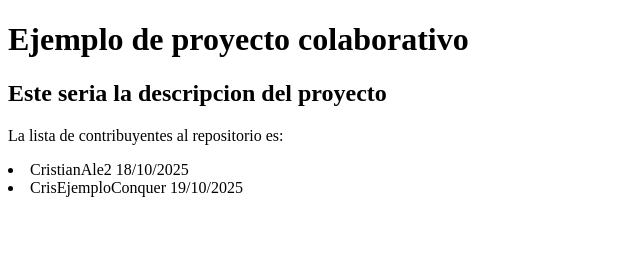
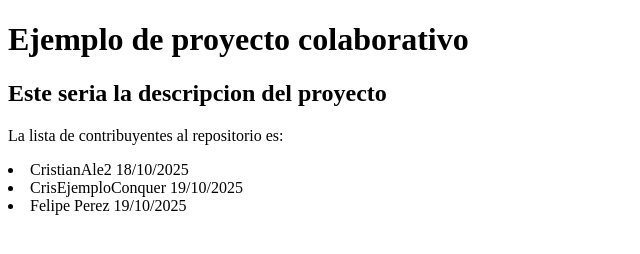
Before and after one commit to CrisEjemploConquer/proyecto1-copy, a plain HTML site: page index.html in a window 1280 px wide. Shown: the whole page, without its empty margins (0-640 px from the left). Drawn offline with Linux system fonts and the light colour scheme.

Commit message:
Update index.html
Agregando un nuevo colaborador

```diff
--- a/index.html
+++ b/index.html
@@ -13,6 +13,7 @@
         <u1>
             <li>CristianAle2 18/10/2025</li>
             <li>CrisEjemploConquer 19/10/2025</li>
+            <li>Felipe Perez 19/10/2025</li>
         </u1>
     </header>
 
```
